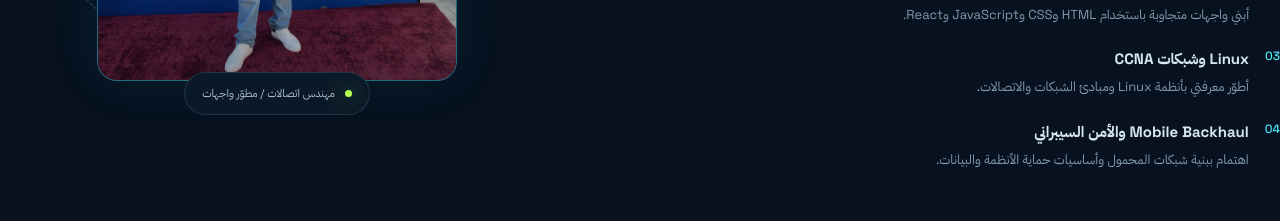
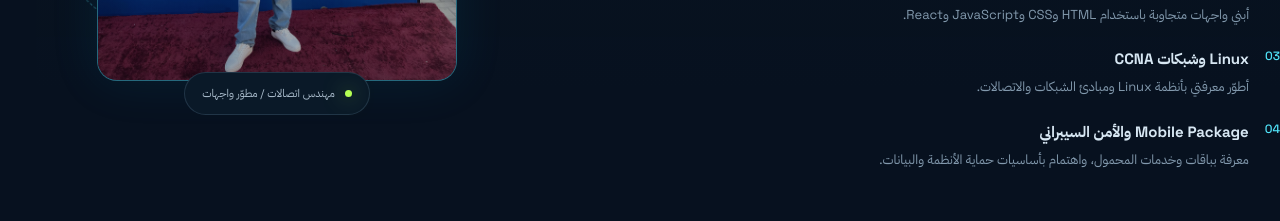
Before and after one commit to ahmed123-am/portfolio, a React (Vite) app: page / in a window 1280 px wide. Shown: the part 1580-1801 px from the top of the page. Built offline with nearby package versions, Linux system fonts and the light colour scheme.

Commit message:
Update about section

```diff
--- a/src/App.jsx
+++ b/src/App.jsx
@@ -69,7 +69,7 @@ function About({ lang }) {
               <div className="about-point"><span className="point-icon">01</span><div><strong>{ar ? "هندسة الاتصالات والإلكترونيات" : "Communications & Electronics"}</strong><span>{ar ? "مهتم بالإشارات والشبكات وطريقة عمل الأنظمة معًا." : "Interested in signals, networks, and how systems work together."}</span></div></div>
               <div className="about-point"><span className="point-icon">02</span><div><strong>{ar ? "تطوير واجهات أمامية" : "Front-end development"}</strong><span>{ar ? "أبني واجهات متجاوبة باستخدام HTML وCSS وJavaScript وReact." : "I build responsive interfaces with HTML, CSS, JavaScript, and React."}</span></div></div>
               <div className="about-point"><span className="point-icon">03</span><div><strong>{ar ? "Linux وشبكات CCNA" : "Linux & CCNA networking"}</strong><span>{ar ? "أطوّر معرفتي بأنظمة Linux ومبادئ الشبكات والاتصالات." : "Building my knowledge of Linux systems and CCNA networking fundamentals."}</span></div></div>
-              <div className="about-point"><span className="point-icon">04</span><div><strong>{ar ? "Mobile Backhaul والأمن السيبراني" : "Mobile Backhaul & Cybersecurity"}</strong><span>{ar ? "اهتمام ببنية شبكات المحمول وأساسيات حماية الأنظمة والبيانات." : "Interested in mobile network infrastructure and the fundamentals of protecting systems and data."}</span></div></div>
+              <div className="about-point"><span className="point-icon">04</span><div><strong>{ar ? "Mobile Package والأمن السيبراني" : "Mobile Package & Cybersecurity"}</strong><span>{ar ? "معرفة بباقات وخدمات المحمول، واهتمام بأساسيات حماية الأنظمة والبيانات." : "Knowledge of mobile packages and services, with an interest in cybersecurity fundamentals."}</span></div></div>
             </div>
           </div>
           <div className="portrait-wrap reveal">
```
